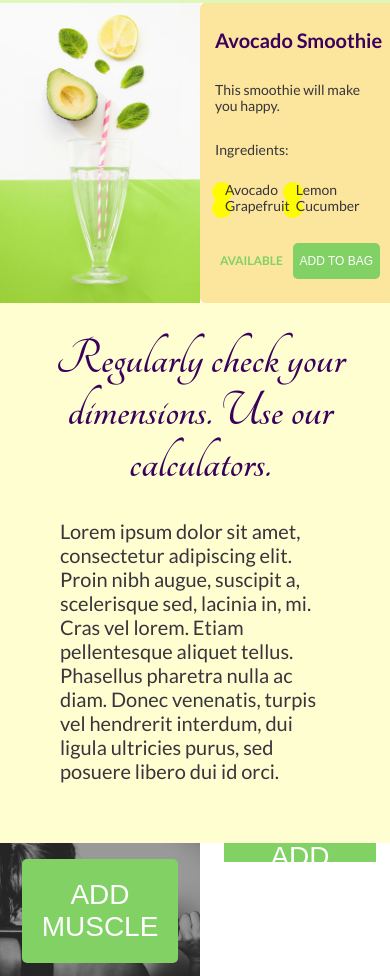
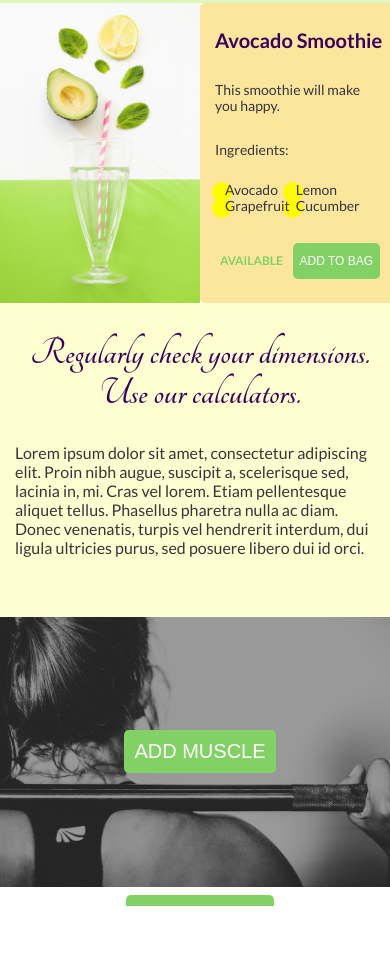
Before and after one commit to och-karr/smoothie-delight-mw, a website: page app/index.html in a window 390 px wide. Shown: the part 972-1951 px from the top of the page. After the commit the page ends 1878 px from the top, so only its background shows below. Drawn offline with nearby package versions, Linux system fonts and the light colour scheme; files that its build step writes are made by us from their sources.

Commit message:
Add styles for mobile view for banners.

```diff
--- a/app/scss/modules/_banners.scss
+++ b/app/scss/modules/_banners.scss
@@ -5,13 +5,31 @@
         font-size: 20px;
         background-color: $bcg-clr-3;
 
+        @media #{$max575} {
+            padding: 30px 15px;
+        }
+
         &-title {
             text-align: center;
             color: $title-clr;
+
+            @media #{$max767} {
+                font-size: 40px;
+            }
         }
 
         &-content {
-            padding: 30px 30px;
+            padding: 30px 0;
+            max-width: 1200px;
+            margin: 0 auto;
+
+            @media #{$max767} {
+                font-size: 16px;
+            }
+
+            @media #{$max575} {
+                padding: 30px 0;
+            }
         }
     }
 
@@ -21,6 +39,10 @@
         position: relative;
         height: auto;
         overflow: hidden;
+
+        @media #{$max767} {
+            width: 100%;
+        }
 
         &:hover {
             .banner-img {
@@ -32,8 +54,12 @@
             }
 
             .banner-content {
-                border: 20px solid $good-clr;
+                border: 20px solid $bcg-clr-2;
                 transition: all .3s;
+
+                @media #{$max991} {
+                    border: 10px solid $bcg-clr-2;
+                }
 
                 &-btn {
 
@@ -47,6 +73,7 @@
             filter: brightness(0.6);
             width: 100%;
             height: auto;
+            transform: scale(1.05);
         }
 
         &-content {
@@ -61,6 +88,7 @@
             box-sizing: border-box;
             margin: 30px;
             border: 0px solid $good-clr;
+            border-radius: 5px;
 
 
             &-btn {
@@ -71,6 +99,11 @@
                 color: $white;
                 cursor: pointer;
                 background-color: $good-clr;
+
+                @media #{$max991} {
+                    font-size: 20px;
+                    padding: 10px;
+                }
             }
         }
     }
```
Also changed, not shown: app/css/styles.css, dist/css/styles.min.css.
